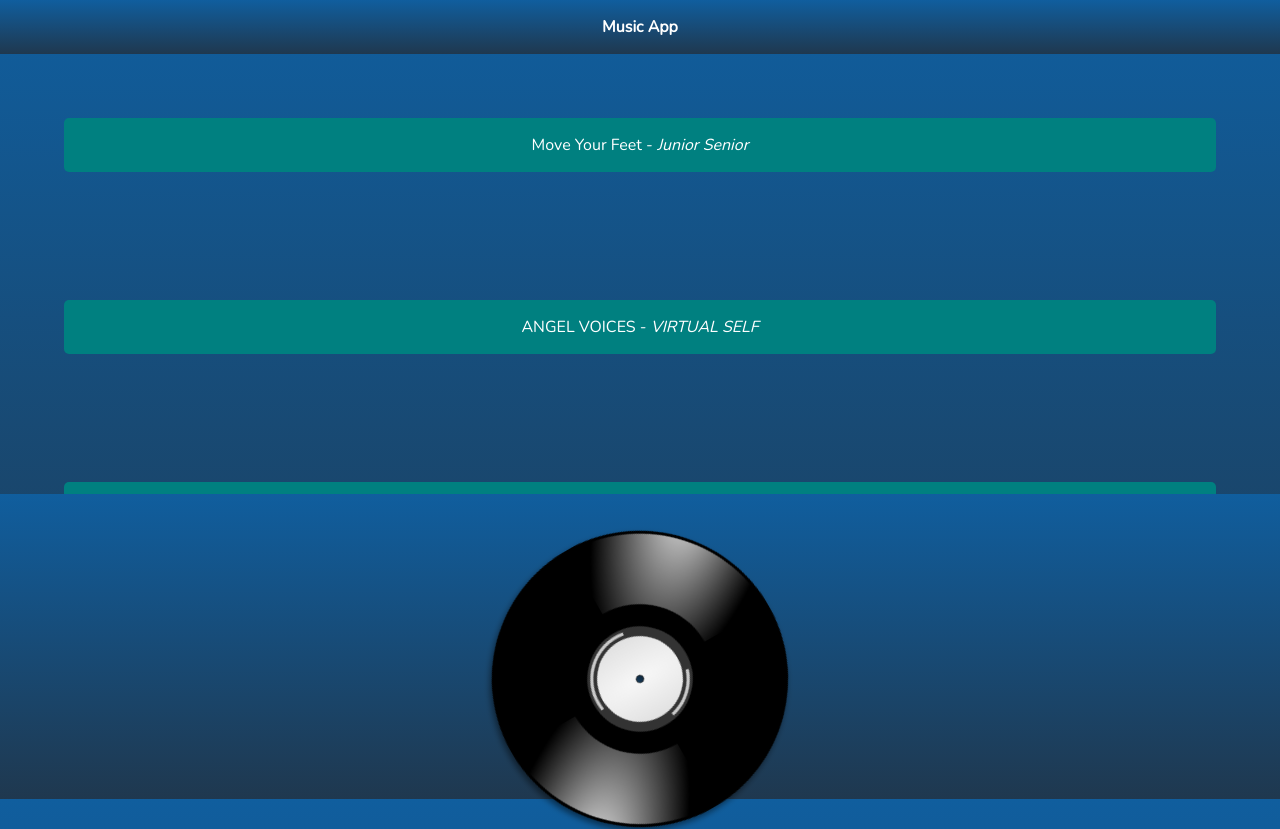
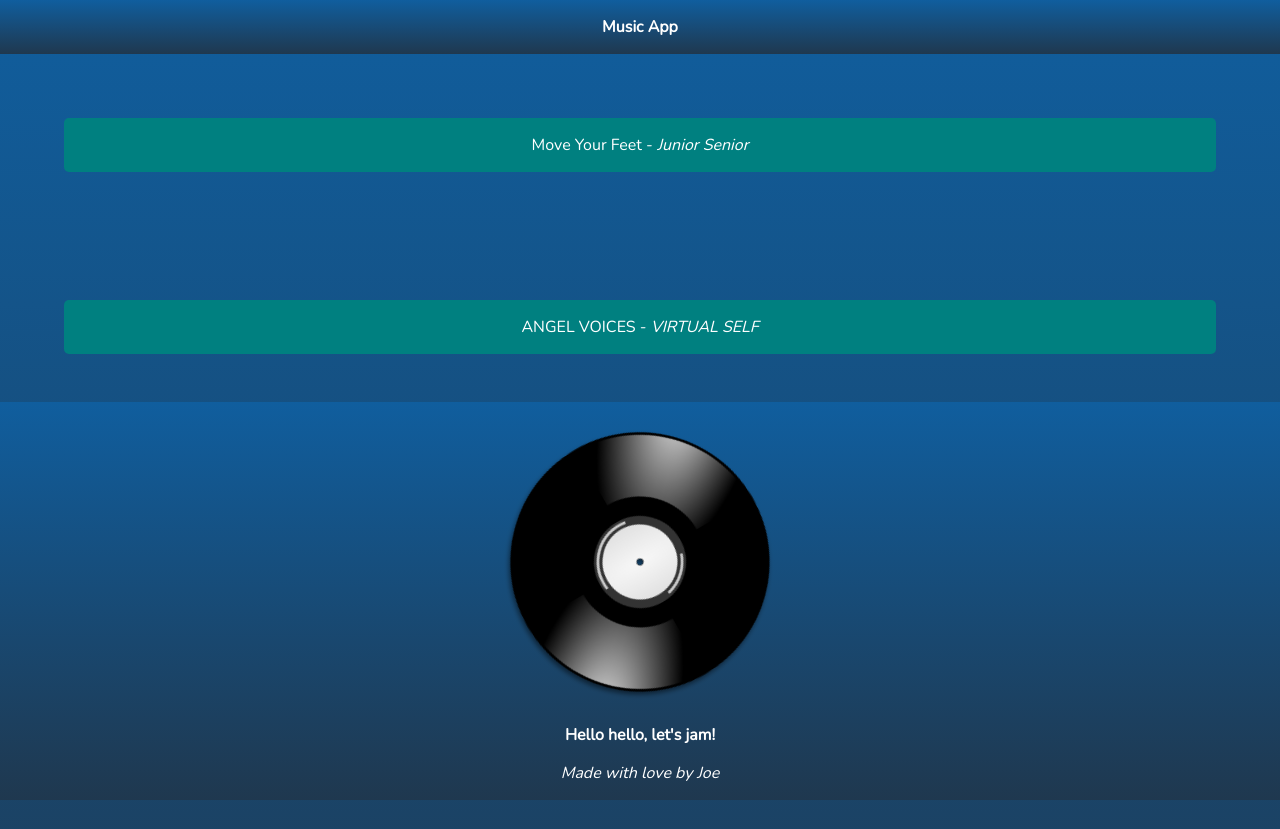
Before and after one commit to MrShoopa/react-to-the-music, a React (Create React App) app: page / in a window 1280 px wide. Shown: the top 829 px of the page. Built offline with nearby package versions, Linux system fonts and the light colour scheme.

Commit message:
Tentative layout updates on App/Player

```diff
--- a/src/App.css
+++ b/src/App.css
@@ -18,19 +18,20 @@ body {
 .Main-Header {
   text-align: center;
   background: -webkit-linear-gradient(top, rgba(16, 94, 158, 1) 0%, rgba(31, 56, 79, 1) 100%);
-
 }
 
 .Main-Footer {
   text-align: center;
-  padding-top: 25px;
+  position: absolute;
+  width: -webkit-fill-available;
+  bottom: 0%;
+  padding-top: 2.5vh;
   background: -webkit-linear-gradient(top, rgba(16, 94, 158, 1) 0%, rgba(31, 56, 79, 1) 100%);
-  height: 35vh;
 }
 
 .App-logo {
   animation: App-logo-spin infinite 30s linear;
-  height: 40vmin;
+  height: 35vmin;
   pointer-events: none;
 }
 
--- a/src/App.jsx
+++ b/src/App.jsx
@@ -22,7 +22,7 @@ class App extends Component {
           <p><b>{this.state.title}</b></p>
         </header>
 
-        <div style={{ top: '2px', height: '55vh', overflow: 'auto' }}>
+        <div style={{ top: '0px', height: '', overflow: 'auto' }}>
           <SongList songs={this.state.songs} />
         </div>
 
--- a/src/components/Player/Player.jsx
+++ b/src/components/Player/Player.jsx
@@ -9,7 +9,7 @@ import App from '../../App.jsx';
 
 // Player
 class Player extends React.Component {
-    constructor(props) {
+    constructor (props) {
         super(props);
         this.state = {
             playStatus: 'play',
@@ -22,7 +22,7 @@ class Player extends React.Component {
     }
 
 
-    timeStatus = 0;
+    timeVisual = 0;
 
     updateTime = (timestamp) => {
         timestamp = Math.floor(timestamp);
@@ -42,7 +42,7 @@ class Player extends React.Component {
             status = 'pause';
             audio.play();
             let that = this;
-            this.timeStatus = setInterval(() => {
+            this.timeVisual = setInterval(() => {
                 let currentTime = audio.currentTime;
                 let duration = that.props.song.duration;
 
@@ -92,7 +92,9 @@ class Player extends React.Component {
         document.body.style.background = "";
 
         console.log(`Navigating back to song list... `)
-        clearInterval(this.timeStatus);
+
+        this.currentTime = 0;
+        clearInterval(this.timeVisual);
     }
 }
 Player.defaultProps = {
--- a/src/components/Player/Player.scss
+++ b/src/components/Player/Player.scss
@@ -73,8 +73,8 @@ audio {
     }
 
     .Artwork {
-        width: 75vmin;
-        height: 75vmin;
+        width: 69vmin;
+        height: 69vmin;
         background: url(https://funkadelphia.files.wordpress.com/2012/09/odesza-summers-gone-lp.jpg);
         background-size: cover;
         background-position: center center;
--- a/src/index.jsx
+++ b/src/index.jsx
@@ -36,4 +36,4 @@ document.addEventListener("DOMContentLoaded", function (event) {
 // If you want your app to work offline and load faster, you can change
 // unregister() to register() below. Note this comes with some pitfalls.
 // Learn more about service workers: http://bit.ly/CRA-PWA
-serviceWorker.unregister();
+serviceWorker.register();
```
